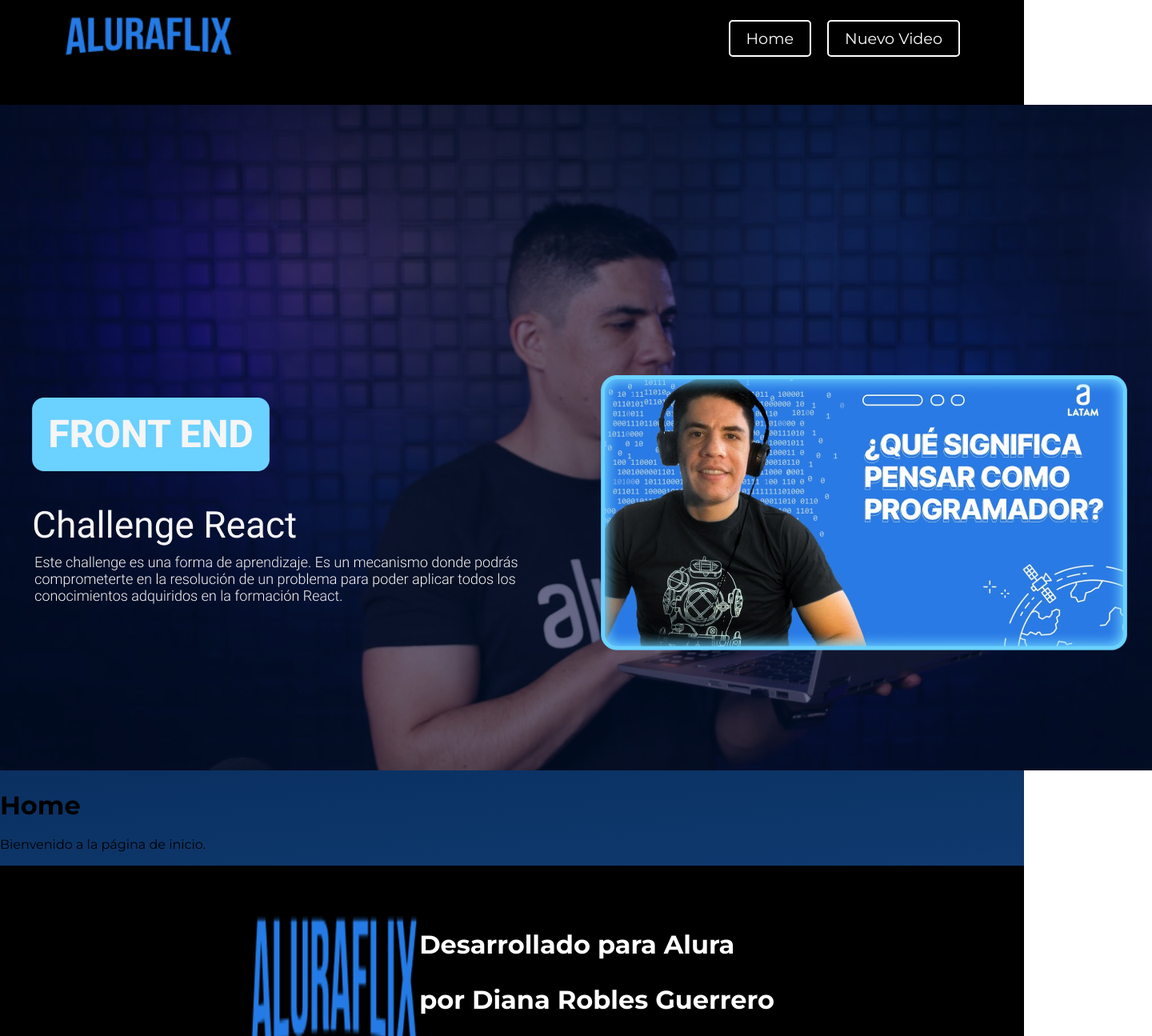
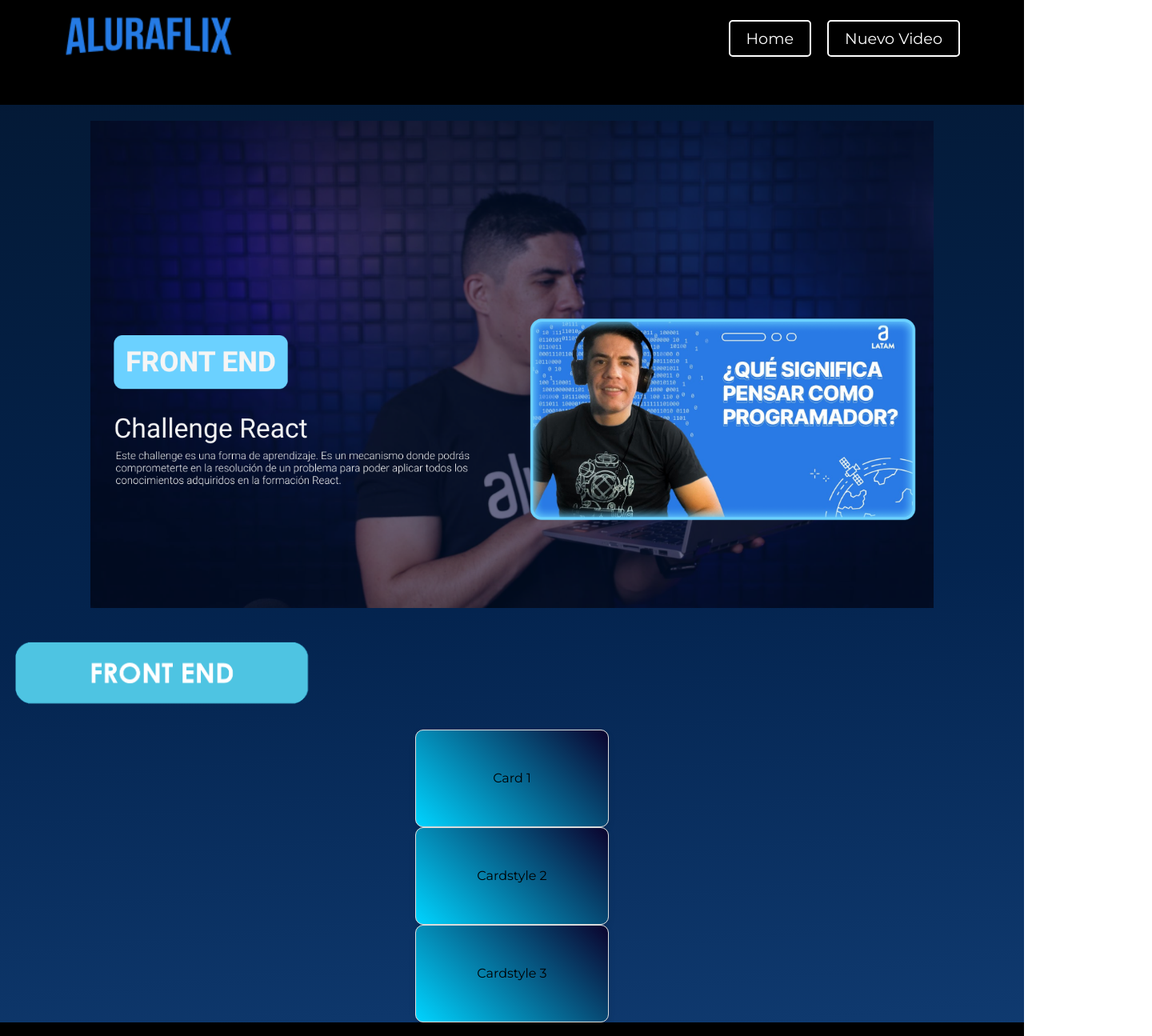
Before and after one commit to DanaRG12/AluraFlix, a React (Vite) app: page / in a window 1280 px wide. Shown: the part 40-1335 px from the top of the page at 80% size, 1440 px wide, since content can reach past the window. Built offline with nearby package versions, Linux system fonts and the light colour scheme.

Commit message:
Creacion de Card

```diff
--- a/src/App.jsx
+++ b/src/App.jsx
@@ -4,6 +4,7 @@
 import Home from './components/Pages/Home';
 import NuevoVideo from './components/Pages/NuevoVideo';
 import Footer from './components/Footer'
+import CardContainer from "./components/Card";
 
 const FondoGradiente =  styled.div`
 background: linear-gradient(175deg, #041833 4.16%, #04244F 48%, #154580 96.76%);
@@ -22,6 +23,7 @@
     <GlobalStyles/>
     <Cabecera>
     </Cabecera>
+    <CardContainer/>
     <Footer/>
     </FondoGradiente>
     </>
--- a/src/components/Cabecera/index.jsx
+++ b/src/components/Cabecera/index.jsx
@@ -58,14 +58,12 @@
         <Router>
     <HeaderEstilizado>
 
-
-
      <img src="src\img\LogoMain.png" alt="logo aluraFix"/>
 
               <Nav>
           <NavLink to="/">Home</NavLink>
           <NavLink to="/NuevoVideo">Nuevo Video</NavLink>
-        </Nav>
+              </Nav>
      </HeaderEstilizado>
       <Routes>
         <Route path="/" element={<Home />} />
--- a/src/components/Card/index.jsx
+++ b/src/components/Card/index.jsx
@@ -1 +1,63 @@
-//corregir footer, crear cards
+import styled from "styled-components";
+
+const CardContainer = styled.div`
+  display: flex;
+  flex-direction: column;
+  align-items: center;
+  justify-content:center;
+  text-align: center;
+
+  img{
+        width: 35%;
+        align-self: flex-start;
+     }
+`;
+
+const Cardstyle = styled.div`
+ background: rgb(0,212,255);
+    background: linear-gradient(45deg, rgba(0,212,255,1) 0%, rgba(11,3,45,1) 100%);
+
+    display: flex;
+    flex-wrap: wrap;
+    gap: 20px;
+    justify-content: center;
+    background-size: cover;
+  background-position: center;
+  align-items: center;
+  justify-content: center;
+  height: 10vh;
+    background-color: #fff;
+    border: 1px solid #ddd;
+    padding: 20px;
+    border-radius: 10px;
+    width: 200px;
+    box-shadow: 0 4px 8px rgba(0, 0, 0, 0.1);
+
+    wrapper {
+      width: 100%;
+      height: 100%;}
+`;
+
+
+const Card = () => {
+    return (
+       <CardContainer>
+        <img src="src\img\FrontEnd.png" alt="logo aluraFix"/>
+              <Cardstyle>Card 1</Cardstyle>
+              <Cardstyle>Cardstyle 2</Cardstyle>
+              <Cardstyle>Cardstyle 3</Cardstyle>
+
+        </CardContainer>
+
+    );
+  }
+
+
+
+
+
+
+
+
+
+export default Card;
--- a/src/components/Footer/index.jsx
+++ b/src/components/Footer/index.jsx
@@ -5,7 +5,8 @@
     justify-content: center;
     padding: 60px 80px;
     display: flex;
-    flex-wrap: wrap;
+    flex-direction: column;
+    align-items: center;
 
     h1{
         color: white;
@@ -18,16 +19,18 @@
 `
 
     const Footer = () => {
-        return ( <FooterEstilizado>
+        return (
 
-            <img src="src\img\LogoMain.png" alt="logo aluraFix"/>
-<></>
-        <h1>Desarrollado para Alura
+    <FooterEstilizado>
+        <></>
+        <img src="src\img\LogoMain.png" alt="logo aluraFix"/>
+        <h1>
+        Desarrollado para Alura
                 <p>
-                por Diana Robles Guerrero
+        por Diana Robles Guerrero
                 </p>
         </h1>
-            </FooterEstilizado>
+     </FooterEstilizado>
         )
     }
 
--- a/src/components/Pages/Home/index.jsx
+++ b/src/components/Pages/Home/index.jsx
@@ -1,14 +1,32 @@
 import React from 'react';
+import styled from "styled-components";
+
+
+const HomeContainer = styled.div`
+    display: flex;
+    flex-direction: column;
+    align-items: center;
+    justify-content: center;
+    padding: 20px;
+    text-align: center;
+`;
+
+const Image = styled.img`
+    width: 85%;
+    margin-bottom: 20px;
+`;
+
+
+
+
 
 const Home = () => {
   return (
-    <div>
-      <img src="src\img\BannerMain.png" alt="logo aluraFix"/>
+      <HomeContainer>
+          <Image src="src\img\BannerMain.png" alt="Bannere" />
 
-      <h1>Home</h1>
-      <p>Bienvenido a la página de inicio.</p>
-    </div>
+      </HomeContainer>
   );
-};
+}
 
 export default Home;
--- a/src/components/Pages/NuevoVideo/index.jsx
+++ b/src/components/Pages/NuevoVideo/index.jsx
@@ -1,12 +1,32 @@
-// src/pages/NuevoVideo.jsx
-import React from 'react';
+import styled from "styled-components";
+
+const NuevoContainer = styled.div`
+    display: flex;
+    flex-direction: column;
+    align-items: center;
+    justify-content: center;
+    padding: 20px;
+    text-align: center;
+`;
+
+const Image = styled.img`
+    width: 85%;
+    margin-bottom: 20px;
+`;
+
+
+
+
 
 const NuevoVideo = () => {
   return (
+    <NuevoContainer>
     <div>
       <h1>Nuevo Video</h1>
+      <Image src="src\img\BannerMain.png" alt="Bannere" />
       <p>Aquí puedes agregar un nuevo video.</p>
     </div>
+    </NuevoContainer>
   );
 };
 
```
Also changed, not shown: src/img/FrontEnd.png (added).
